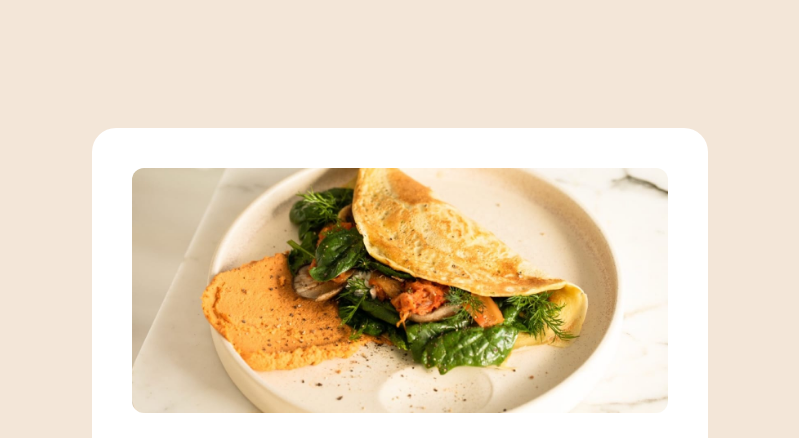
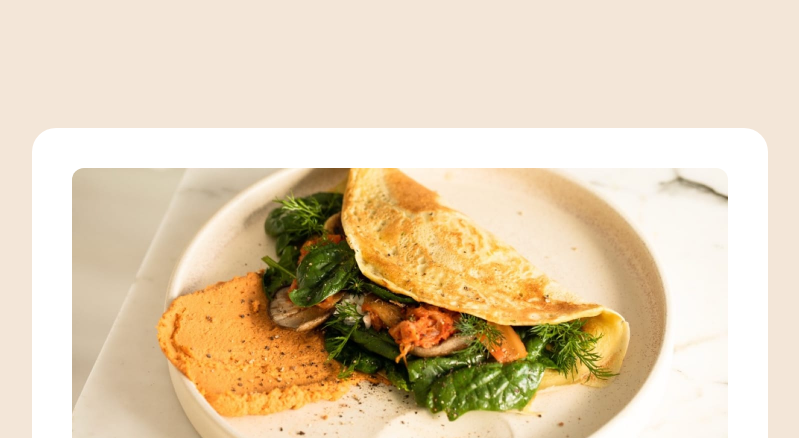
Before and after one commit to developer-ruben/Recipe-page, a plain HTML site: page index.html in a window 1280 px wide. Shown: the top 438 px of the page, without its empty margins (240-1039 px from the left). Drawn offline with Linux system fonts and the light colour scheme.

Commit message:
adjust max width recipe page

```diff
--- a/style.css
+++ b/style.css
@@ -123,7 +123,7 @@ p {
   background-color: hsl(var(--clr-white));
   padding: 4rem;
   width: 100%;
-  max-width: 616px;
+  max-width: 736px;
 }
 
 .recipe__cover {
```
